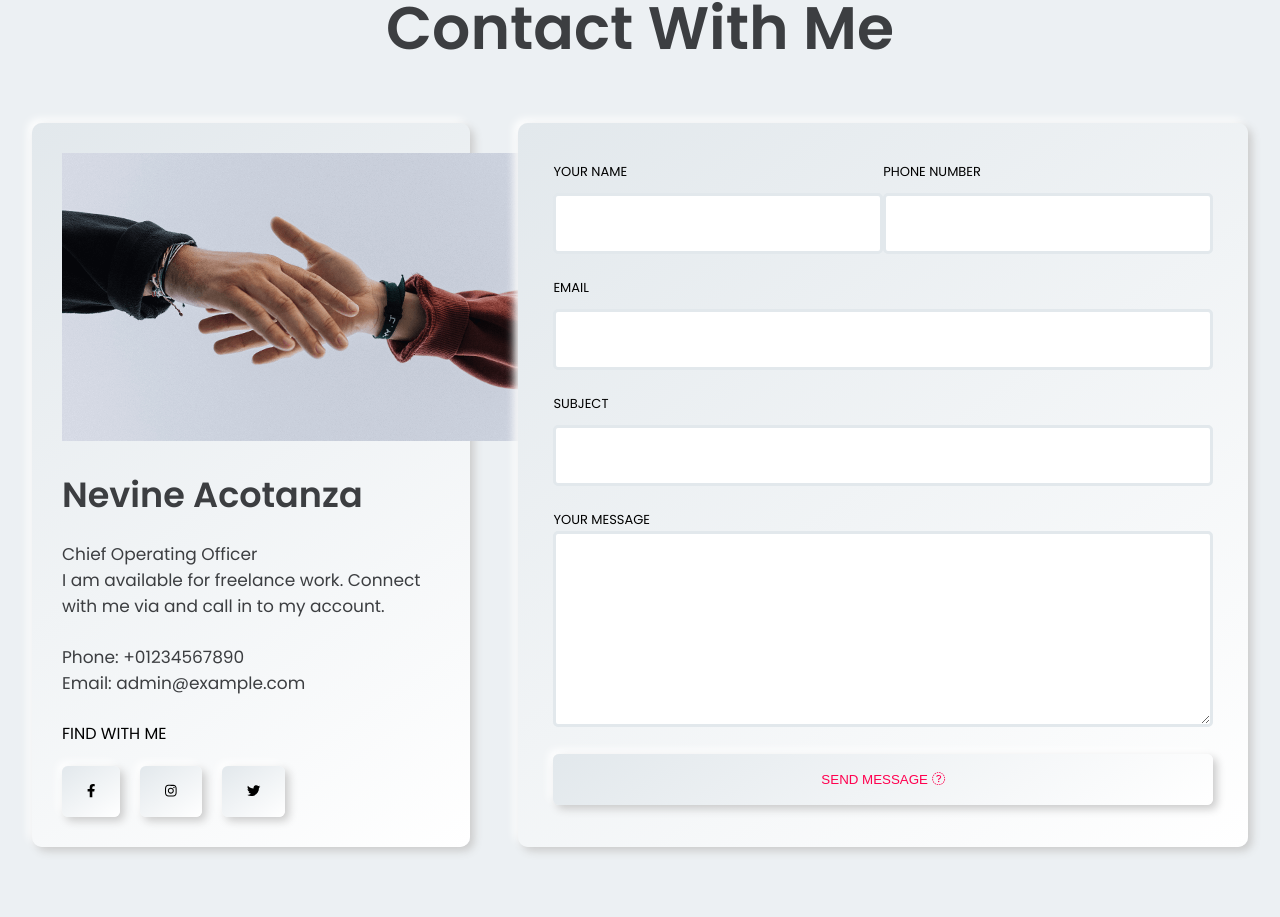
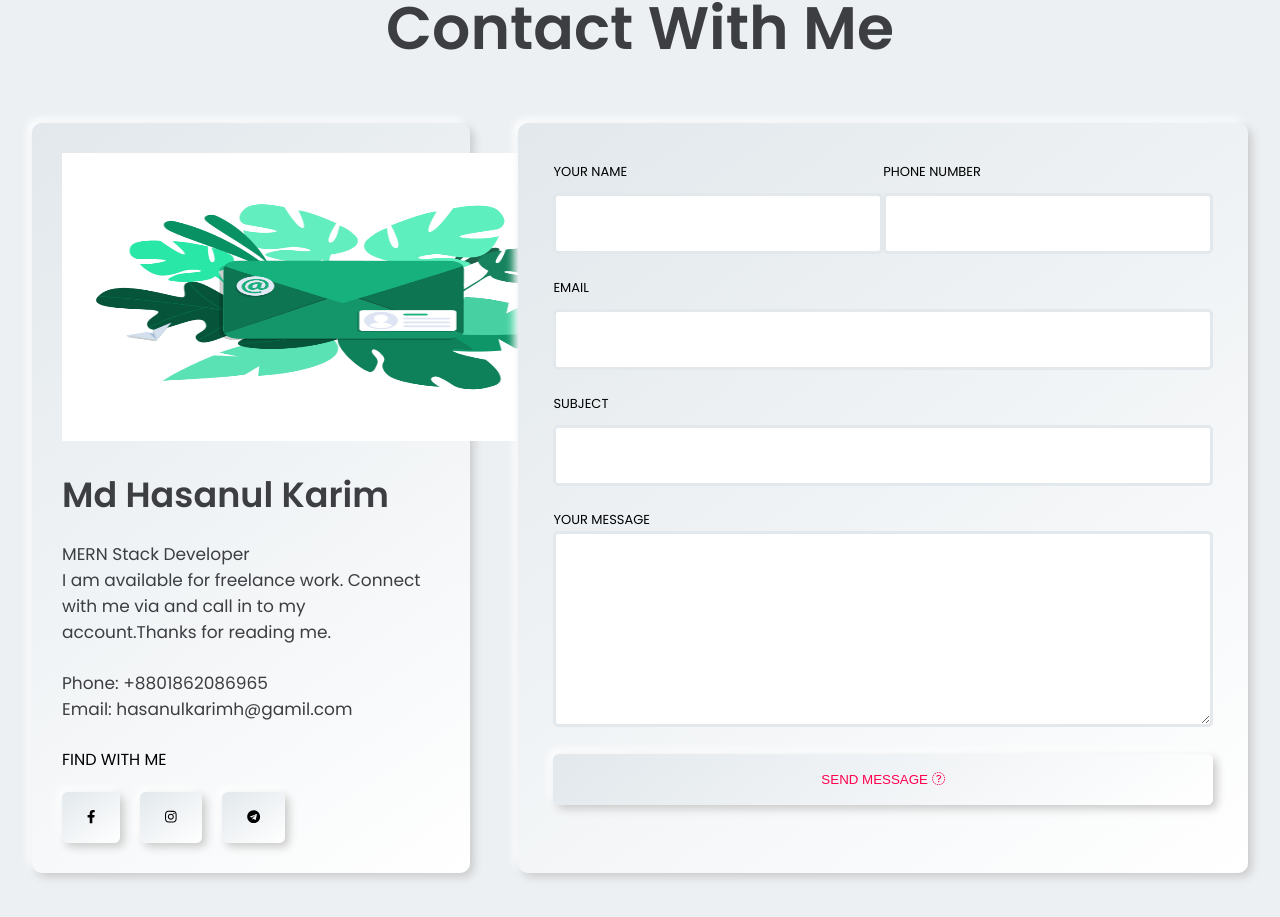
Before and after one commit to hasanulhasan/new-portfolio, a React (Create React App) app: page / in a window 1280 px wide. Shown: the part 6825-7742 px from the top of the page. Built offline with nearby package versions, Linux system fonts and the light colour scheme.

Commit message:
contact part done

```diff
--- a/public/index.html
+++ b/public/index.html
@@ -13,6 +13,7 @@
   <script defer src="https://use.fontawesome.com/releases/v5.15.4/js/all.js"
     integrity="sha384-rOA1PnstxnOBLzCLMcre8ybwbTmemjzdNlILg8O7z1lUkLXozs4DHonlDtnE7fpc"
     crossorigin="anonymous"></script>
+
   <!--
       manifest.json provides metadata used when your web app is installed on a
       user's mobile device or desktop. See https://developers.google.com/web/fundamentals/web-app-manifest/
--- a/src/component/Contact/Contact.css
+++ b/src/component/Contact/Contact.css
@@ -1,22 +1,33 @@
 .Contact .left {
   width: 36%;
 }
+
 .Contact .right {
   width: 60%;
 }
+
 .Contact .box {
   padding: 30px;
 }
+
+.Contact .box img {
+  height: 288px;
+  width: 560px;
+}
+
 .Contact .details h1 {
   margin: 20px 0 20px 0;
   font-size: 35px;
 }
+
 .Contact .details p {
   font-size: 17px;
 }
+
 .Contact .button {
   margin-top: 20px;
 }
+
 .Contact button {
   margin-right: 20px;
 }
@@ -24,26 +35,33 @@
 .Contact .right {
   padding: 35px;
 }
+
 .Contact .input span {
   font-size: 13px;
 }
+
 .Contact input {
   margin-top: 10px;
 }
+
 .Contact .right button {
   width: 100%;
   color: #ff014f;
 }
+
 .Contact .right button:hover {
   color: white;
 }
+
 .Contact .right button i {
   margin-left: 10px;
 }
+
 @media (max-width: 768px) {
   .Contact .d_flex {
     flex-direction: column;
   }
+
   .Contact .left,
   .Contact .right {
     width: 100%;
--- a/src/component/Contact/Contact.js
+++ b/src/component/Contact/Contact.js
@@ -1,5 +1,5 @@
 import React, { useState } from "react"
-import contact1 from "./contact1.png"
+import contact1 from "./contact.gif"
 import "./Contact.css"
 
 const Contact = () => {
@@ -8,7 +8,8 @@ const Contact = () => {
     phone: "",
     email: "",
     subject: "",
-    message: "",})
+    message: "",
+  })
 
   const InputEvent = (event) => {
     const { name, value } = event.target
@@ -48,22 +49,24 @@ const Contact = () => {
                   <img src={contact1} alt='' />
                 </div>
                 <div className='details'>
-                  <h1>Nevine Acotanza</h1>
-                  <p>Chief Operating Officer</p>
-                  <p>I am available for freelance work. Connect with me via and call in to my account.</p> <br />
-                  <p>Phone: +01234567890</p>
-                  <p>Email: admin@example.com</p> <br />
+                  <h1>Md Hasanul Karim</h1>
+                  <p>MERN Stack Developer</p>
+                  <p>I am available for freelance work. Connect with me via and call in to my account.Thanks for reading me.</p> <br />
+                  <p>Phone: +8801862086965</p>
+                  <p>Email: hasanulkarimh@gamil.com</p> <br />
                   <span>FIND WITH ME</span>
                   <div className='button f_flex'>
-                    <button className='btn_shadow'>
-                      <i className='fab fa-facebook-f'></i>
-                    </button>
-                    <button className='btn_shadow'>
+                    <a href="https://www.facebook.com/hasanulkarim.hasan1/" target="_blank"><button className='btn_shadow'>
+                      <i class='fab fa-facebook-f'></i>
+                    </button></a>
+                    <a href="https://www.instagram.com/hasanulhasan/" target="_blank"><button className='btn_shadow'>
                       <i className='fab fa-instagram'></i>
-                    </button>
-                    <button className='btn_shadow'>
-                      <i className='fab fa-twitter'></i>
-                    </button>
+                    </button></a>
+                    <a href="https://t.me/hasanulhasan" target="_blank">
+                      <button className='btn_shadow'>
+                        <i className='fab fa-telegram'></i>
+                      </button>
+                    </a>
                   </div>
                 </div>
               </div>
```
Also changed, not shown: src/component/Contact/contact.gif (added).
